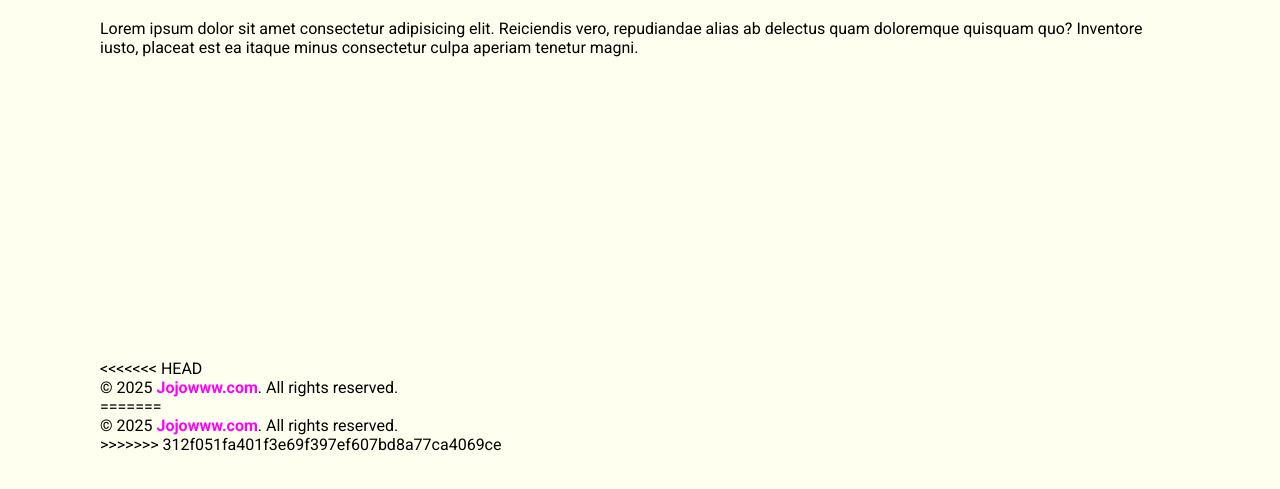
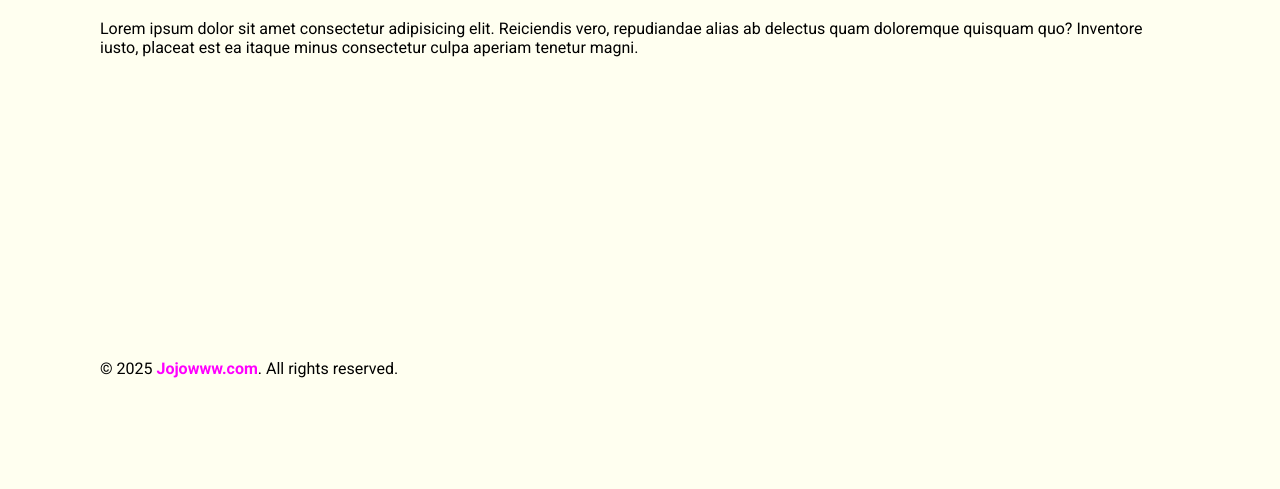
Before and after one commit to johnverz22/webdev1-lessons, a plain HTML site: page css-intro/index.html in a window 1280 px wide. Shown: the part 101-590 px from the top of the page. Drawn offline with Linux system fonts and the light colour scheme.

Commit message:
resolved conflict

```diff
--- a/css-intro/index.html
+++ b/css-intro/index.html
@@ -14,7 +14,7 @@
         <a href="contact.html">Contact</a>
         <a href="facebook.com">Visit my facebook</a>
         <a href="instagram.com">Instagram</a>
-        </nav>
+      </nav>
     </header>
 
     <main>
@@ -27,13 +27,6 @@
       </p>
     </main>
 
-<<<<<<< HEAD
     <footer>&copy; 2025 <span>Jojowww.com</span>. All rights reserved.</footer>
   </body>
-=======
-    <footer>
-        &copy; 2025 <span>Jojowww.com</span>. All rights reserved.
-    </footer>
-</body>
->>>>>>> 312f051fa401f3e69f397ef607bd8a77ca4069ce
 </html>
```
